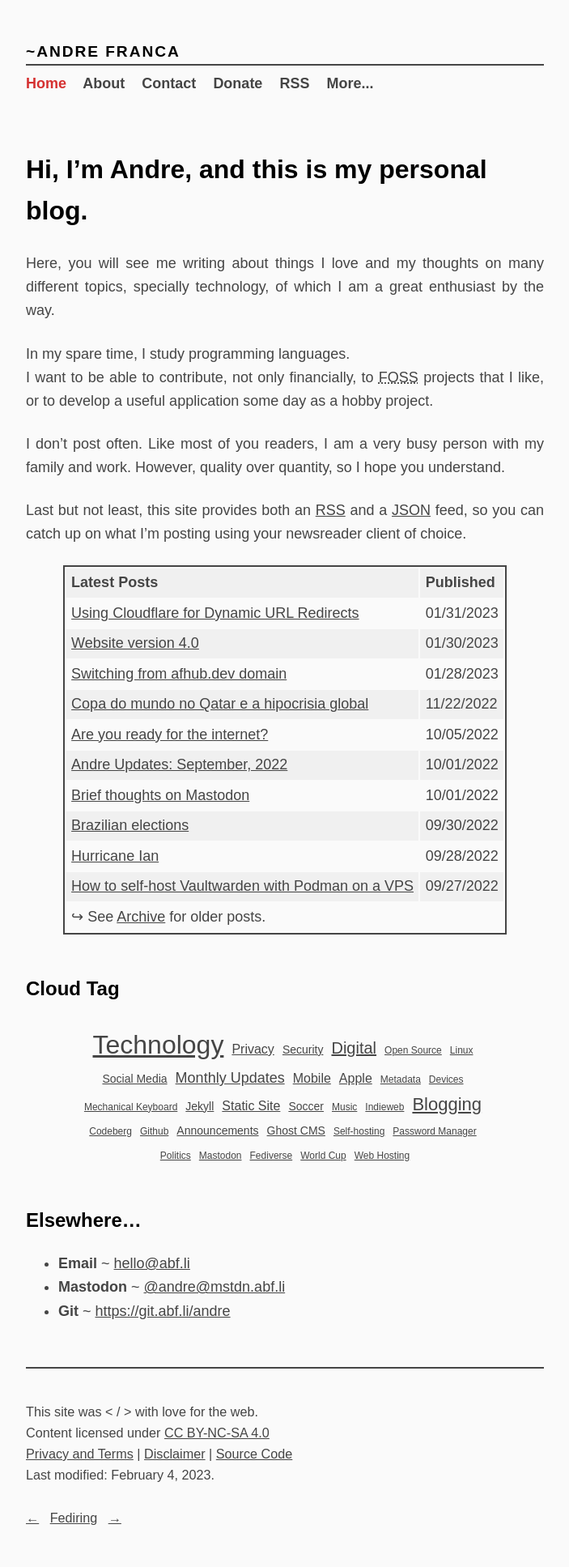
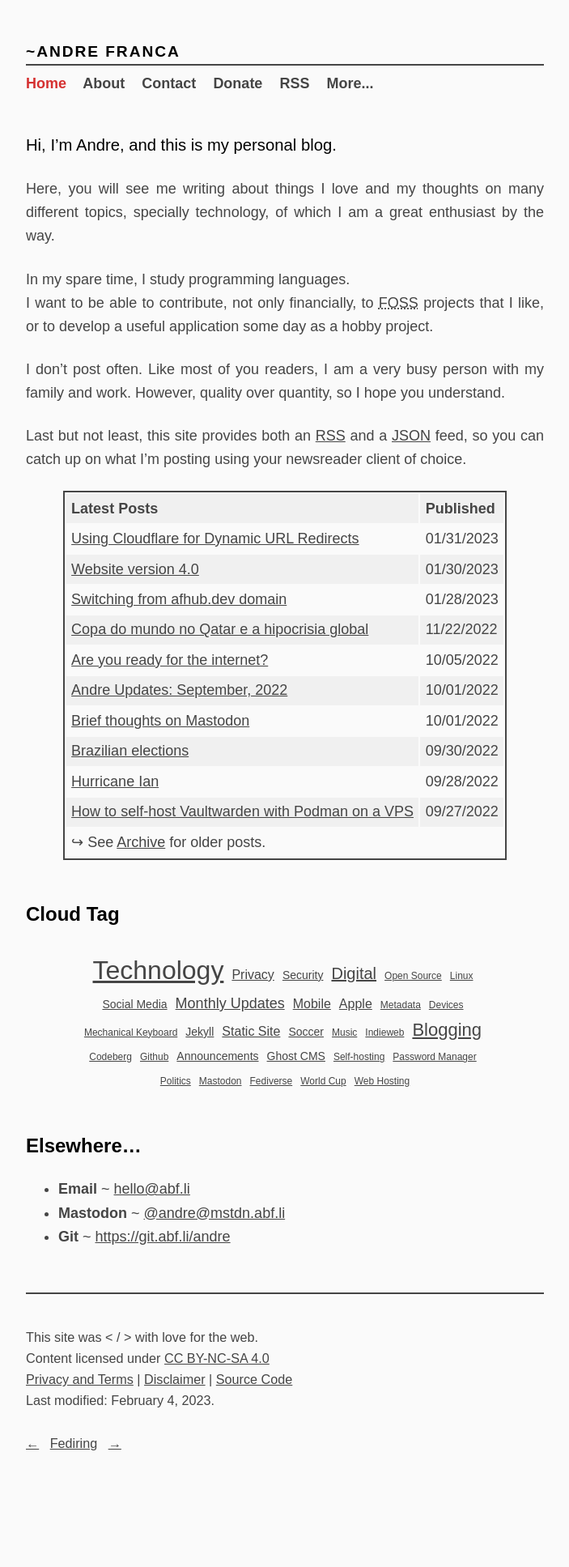
Before and after one commit to a-franca/abf.li, a Jekyll site: the page built from pages/index.md, in a window 1280 px wide. Shown: the whole page at 81% size, without its empty margins (288-991 px from the left). Built offline with Jekyll 4.4.1, drawn with Linux system fonts in a browser that asks for light colours; after the commit the page ends 1843 px from its top, so only the background shows below that.

Commit message:
Small fixes in the "index-title" class

```diff
--- a/_includes/style.html
+++ b/_includes/style.html
@@ -16,7 +16,7 @@
     main{ margin-bottom: 3em;}
     article{ padding: 1em 0;}
     .page-title{ margin-top: 0.8em;}
-    .index-title{ margin-top: 1.8em;}
+    .index-title{ margin-top: 1.8em; font-size: var(--default-font-size); font-weight: normal;}
     /* =============================================================================
         Format Nav
     ========================================================================== */
```
